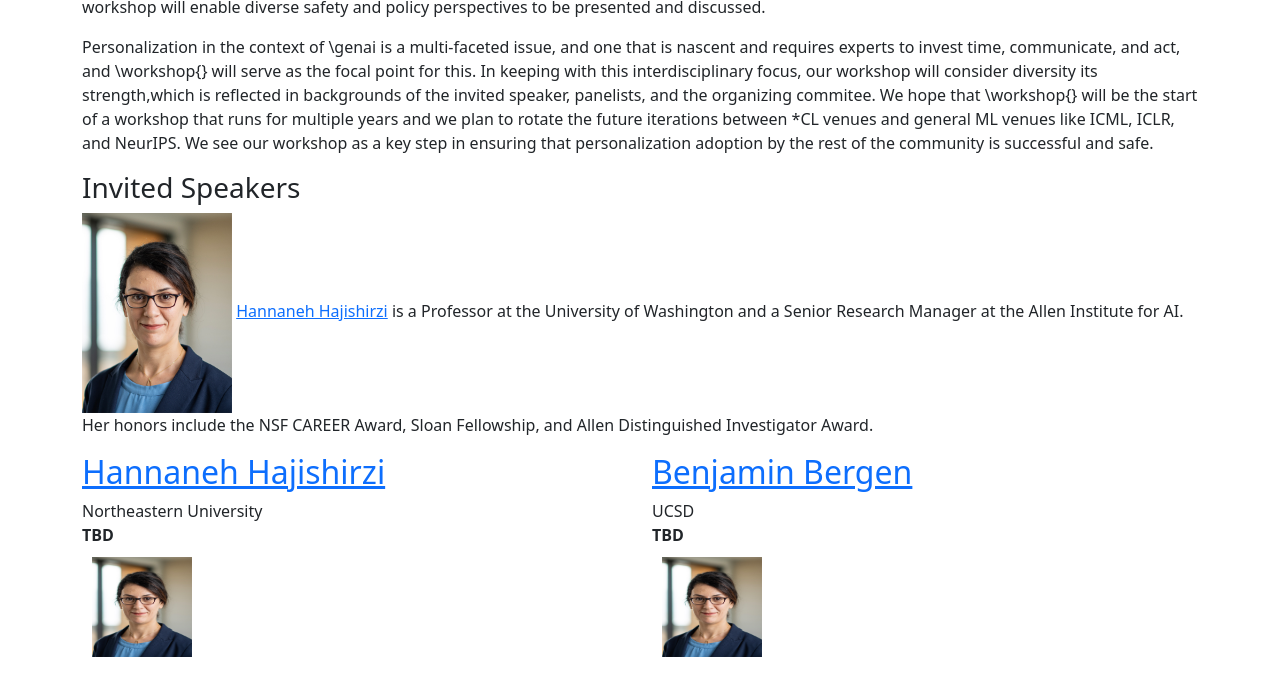
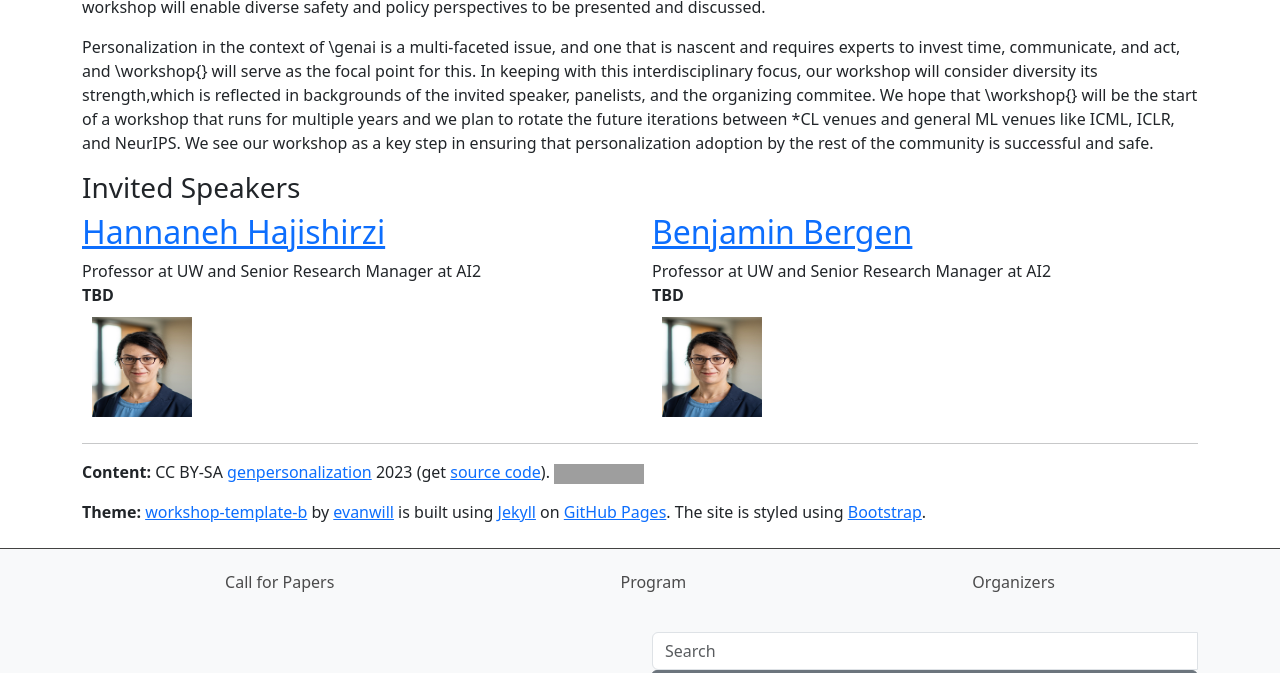
Before and after one commit to genpersonalization/genpersonalization.github.io, a Jekyll site: the page built from index.md, in a window 1280 px wide and 900 px high, scrolled down 1836 px, cut to the strip 0-673 px from the top of the window. Built offline with Jekyll 4.4.1, drawn with Linux system fonts in a browser that asks for light colours; nearby versions of some CDN libraries; library files that are not in the unit come from our copies; grey boxes are pictures that could not be loaded.

Commit message:
edit invited speakers

```diff
--- a/_includes/toc.html
+++ b/_includes/toc.html
@@ -7,7 +7,7 @@
     <div class="col-sm-6">
         <div class="panel panel-default">
             <div class="panel-heading">
-                <h2 class="panel-title"><a href="https://www.malihealikhani.com">Hannaneh Hajishirzi</a></h2>Northeastern University
+                <h2 class="panel-title"><a href="https://homes.cs.washington.edu/~hannaneh/">Hannaneh Hajishirzi</a></h2>Professor at UW and Senior Research Manager at AI2
             </div>
             <div class="panel-body">
                 <b>TBD</b><br/>
@@ -18,7 +18,7 @@
     <div class="col-sm-6">
         <div class="panel panel-default">
             <div class="panel-heading">
-                <h2 class="panel-title"><a href="https://pages.ucsd.edu/~bkbergen/">Benjamin Bergen</a></h2>UCSD
+                <h2 class="panel-title"><a href="https://homes.cs.washington.edu/~hannaneh/">Benjamin Bergen</a></h2>Professor at UW and Senior Research Manager at AI2
             </div>
             <div class="panel-body">
                 <b>TBD</b><br/>
--- a/index.md
+++ b/index.md
@@ -49,9 +49,6 @@ We see our workshop as a key step in ensuring that personalization adoption by t
 
 ### Invited Speakers
 
-![Hannaneh Hajishirzi](images/invited_speakers/Hannaneh-Hajishirzi.jpeg){: width="150" height="200" }
-[Hannaneh Hajishirzi]() is a Professor at the University of Washington and a Senior Research Manager at the Allen Institute for AI. Her honors include the NSF CAREER Award, Sloan Fellowship, and Allen Distinguished Investigator Award.
-
 
 {% include toc.html %}
 
```
